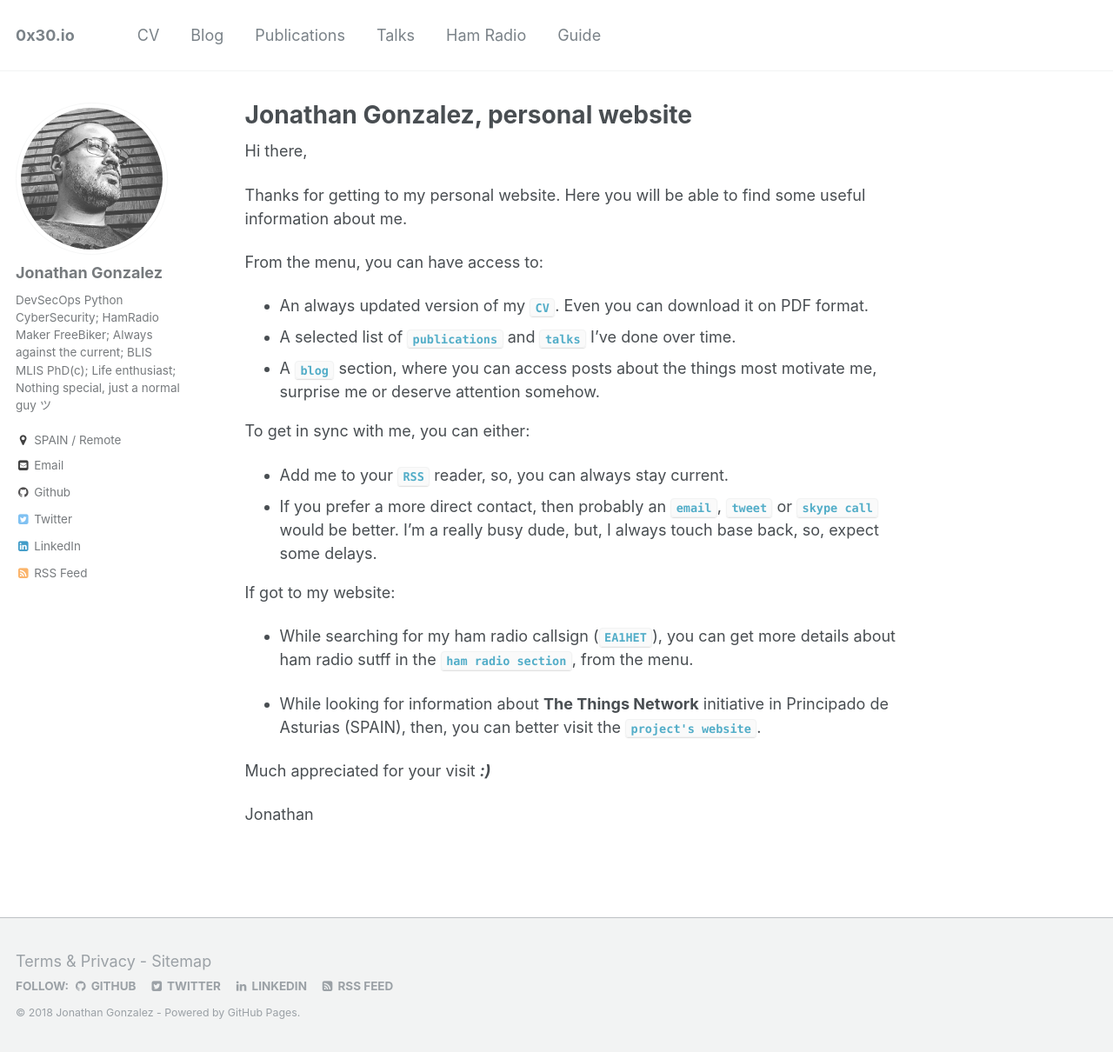
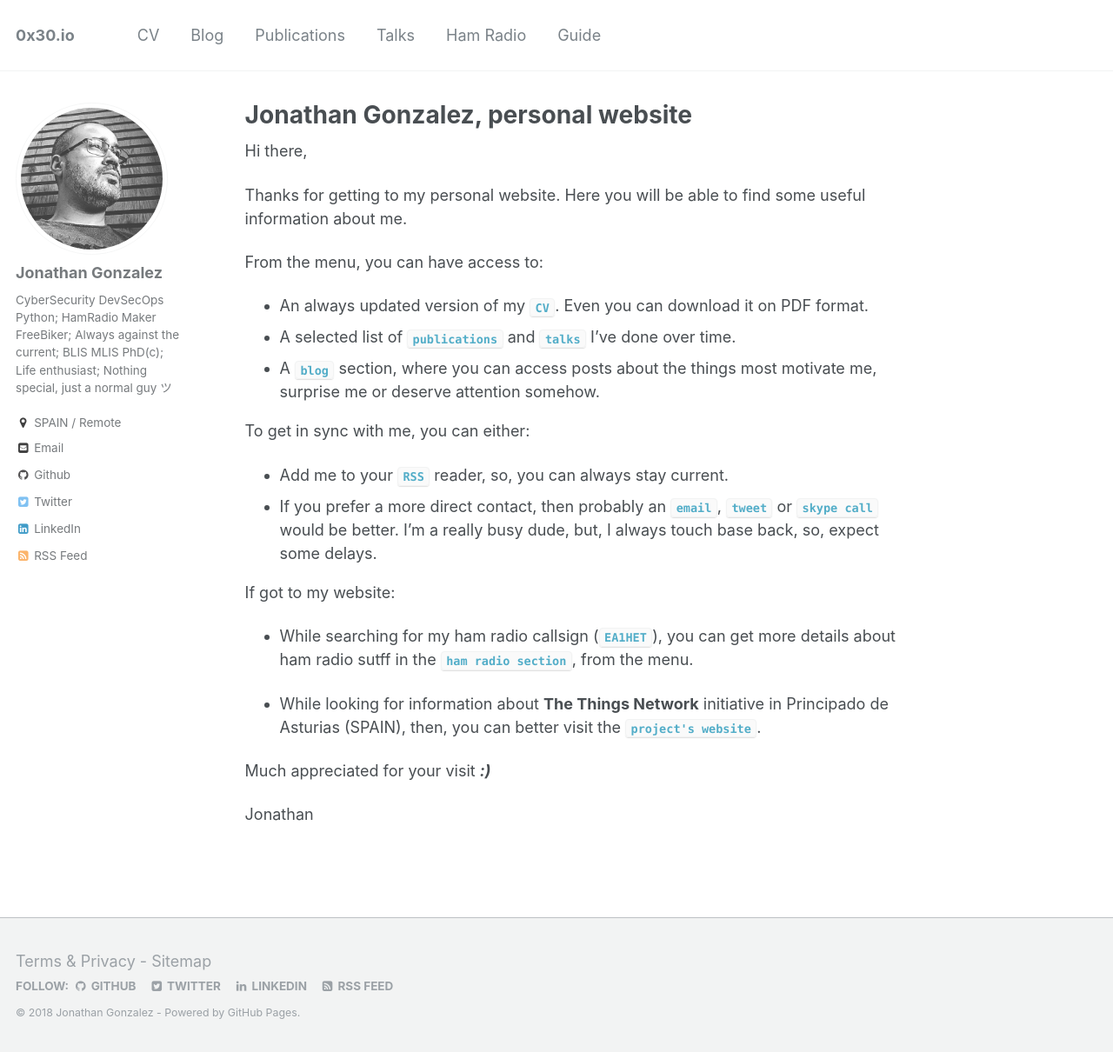
Before and after one commit to ea1het/0x30.io, a Jekyll site: the page built from _pages/about.md, in a window 1280 px wide and 1210 px high. Shown: the whole window at 87% size. Built offline with Jekyll 4.4.1, drawn with Linux system fonts in a browser that asks for light colours.

Commit message:
updated personal description

```diff
--- a/_config.yml
+++ b/_config.yml
@@ -82,7 +82,7 @@ analytics:
 author:
   name             : "Jonathan Gonzalez"
   avatar           : "profile.png"
-  bio              : "DevSecOps Python CyberSecurity; HamRadio Maker FreeBiker; Always against the current; BLIS MLIS PhD(c); Life enthusiast; Nothing special, just a normal guy ツ"
+  bio              : "CyberSecurity DevSecOps Python; HamRadio Maker FreeBiker; Always against the current; BLIS MLIS PhD(c); Life enthusiast; Nothing special, just a normal guy ツ"
   location         : "SPAIN / Remote"
   employer         :
   googlescholar    :
```
